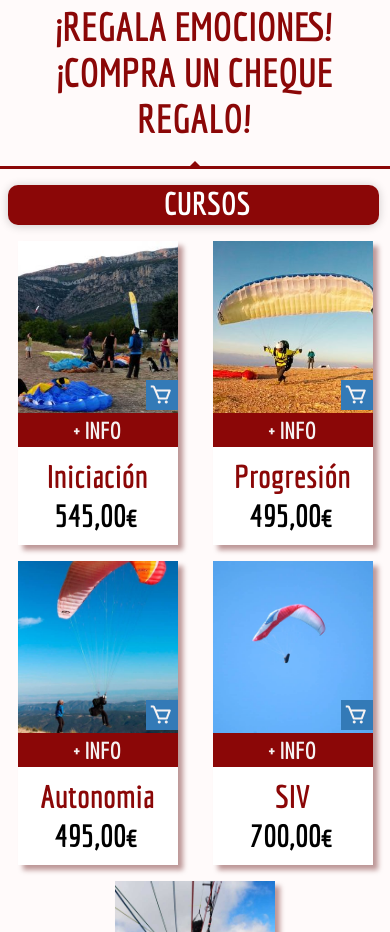
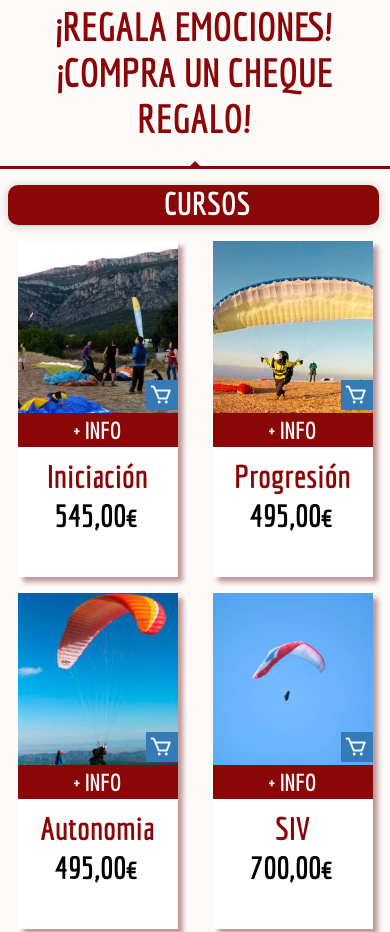
Before and after one commit to mireia22/Project-1-WebResponsive-HTML-CSS, a website built with Vite: page index.html in a window 390 px wide. Shown: the part 1219-2151 px from the top of the page. Built offline with nearby package versions, Linux system fonts and the light colour scheme.

Commit message:
feat: adjust medias

```diff
--- a/style.css
+++ b/style.css
@@ -1811,8 +1811,12 @@ body {
     font-size: 0.7rem;
   }
 
+  .product-container {
+    margin-bottom: 50rem;
+  }
+
   .product-card {
-    height: 19rem;
+    height: 21rem;
     width: 10rem;
   }
 
```
